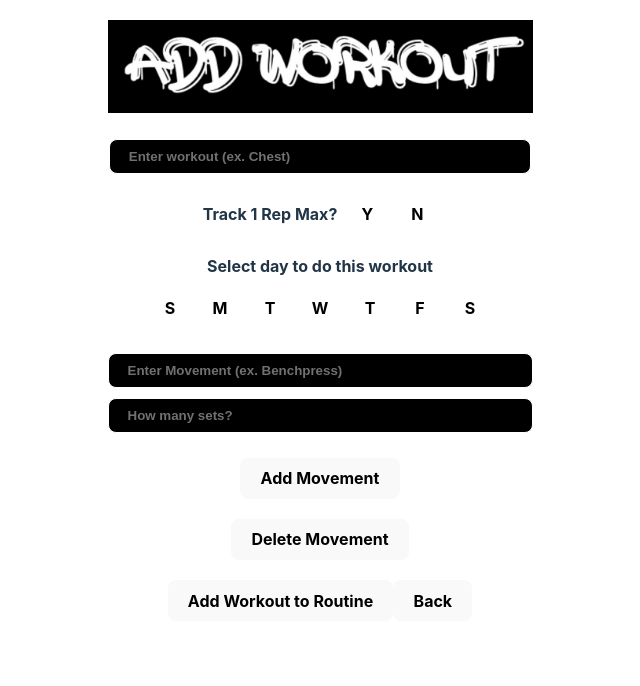
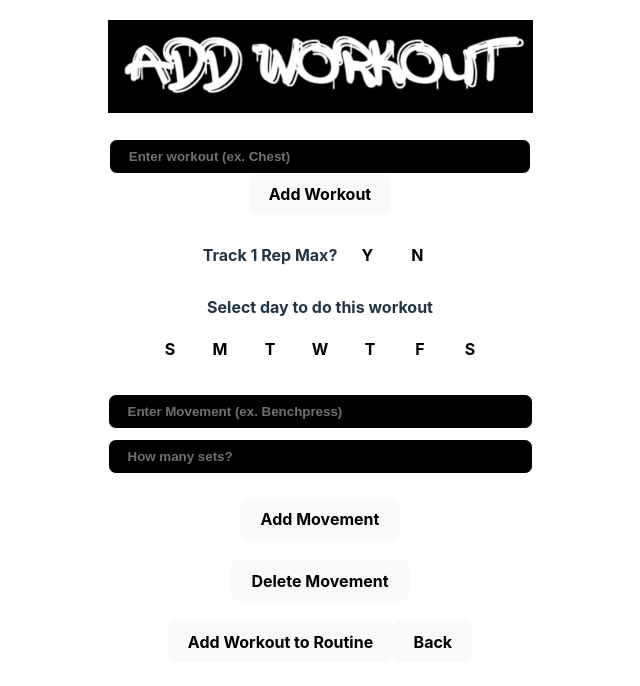
Before and after one commit to dm-1904/the-get-jacked-app, a React (Vite) app in the folder get-jacked-app/: page /add-workout in a window 1280 px wide. Shown: the top 686 px of the page, without its empty margins (320-960 px from the left). Built offline with nearby package versions, Linux system fonts and the light colour scheme.

Commit message:
workout posts to db.json, needs debugging

```diff
--- a/get-jacked-app/src/App.tsx
+++ b/get-jacked-app/src/App.tsx
@@ -1,5 +1,5 @@
 import "./App.css";
-import { BrowserRouter as Router, Route, Routes } from "react-router-dom";
+import { Route, Routes } from "react-router-dom";
 import { Login } from "./components/login";
 import { RegisterPage } from "./pages/RegisterPage";
 import { Dashboard } from "./pages/Dashboard";
@@ -9,12 +9,17 @@ import { AddWorkout } from "./pages/AddWorkout";
 import { TodaysWorkout } from "./pages/TodaysWorkout";
 import { WorkoutSummary } from "./pages/WorkoutSummary";
 import { WorkoutHistory } from "./pages/WorkoutHistory";
+import { BrowserRouter } from "react-router-dom";
+import { CreateUserPro } from "./context/CreateUser";
 
 function App() {
   const isLoggedIn = false; // Replace with actual login state
 
   return (
-    <Router>
+    <BrowserRouter
+      future={{ v7_startTransition: true, v7_relativeSplatPath: true }}
+    >
+      <CreateUserPro>
         <Routes>
           <Route
             path="/"
@@ -53,7 +58,8 @@ function App() {
             element={<WorkoutHistory />}
           />
         </Routes>
-    </Router>
+      </CreateUserPro>
+    </BrowserRouter>
   );
 }
 
--- a/get-jacked-app/src/components/AddWorkout/EnterWorkout.tsx
+++ b/get-jacked-app/src/components/AddWorkout/EnterWorkout.tsx
@@ -1,12 +1,33 @@
-import { createContext, useContext } from "react";
-import { CreateUser } from "../../context/CreateUser";
+import { useContext, useState } from "react";
+import { CreateWorkout } from "../../context/CreateWorkout";
 
-export type TWorkout = {
-  workout: string;
+export const EnterWorkout = () => {
+  const newWorkout = useContext(CreateWorkout);
+  const [inputWorkout, setInputWorkout] = useState("");
+
+  if (!newWorkout) {
+    throw new Error("newWorkout does not exist");
+  }
+  const { workout, setWorkout, postWorkout } = newWorkout;
+
+  const handleNewWorkout = async (e: React.FormEvent) => {
+    e.preventDefault();
+    setWorkout(inputWorkout);
+    await postWorkout(workout);
+    setInputWorkout("");
+  };
+  return (
+    <form
+      action="submit"
+      className="enter-workout-form"
+      onSubmit={handleNewWorkout}
+    >
+      <input
+        type="text"
+        className="enter-workout"
+        placeholder="Enter workout (ex. Chest)"
+      />
+      <button className="add-workout-button">Add Workout</button>
+    </form>
+  );
 };
-
-const CreateWorkout = createContext<TWorkout | undefined>(undefined);
-
-export const EnterWorkoutInput = () => {
-  const user = useContext(CreateUser);
-};
--- a/get-jacked-app/src/components/login.tsx
+++ b/get-jacked-app/src/components/login.tsx
@@ -23,13 +23,13 @@ export const Login = ({ isLoggedIn }: { isLoggedIn: boolean }) => {
       (u: { username: string; password: string }) =>
         u.username === inputUsername && u.password === inputPassword
     );
-    console.log(user);
+    // console.log(user);
 
     if (user) {
       setUsername(user.username);
       setPassword(user.password);
       setUserID(user.id);
-      console.log(user.id);
+      // console.log(user.id);
       // setID(user.id.toString());
       localStorage.setItem("user", JSON.stringify(user));
       // localStorage.setItem("count", user.lastCount.toString());
--- /dev/null
+++ b/get-jacked-app/src/context/CreateWorkout.tsx
@@ -0,0 +1,49 @@
+import { createContext, ReactNode, useContext, useState } from "react";
+import { CreateUser } from "./CreateUser";
+
+export type TWorkoutContex = {
+  workout: string;
+  setWorkout: (workout: string) => void;
+  postWorkout: (workout: string) => Promise<void>;
+};
+
+const CreateWorkout = createContext<TWorkoutContex | undefined>(undefined);
+
+const CreateWorkoutPro = ({ children }: { children: ReactNode }) => {
+  const [workout, setWorkout] = useState("");
+  // const [oneRep, setOneRep] = useState("");
+
+  const user = useContext(CreateUser);
+  if (!user) {
+    throw new Error("CreateWorkoutProvider user not found");
+  }
+  const { userID } = user;
+
+  const postWorkout = async (workout: string) => {
+    const newWorkout = { workout, userID };
+    return fetch("http://localhost:3000/workouts", {
+      method: "POST",
+      headers: {
+        "Content-Type": "application/json",
+      },
+      body: JSON.stringify(newWorkout),
+    })
+      .then((res) => {
+        if (!res.ok) {
+          throw new Error(`HTTP POST failed with status ${res.status}`);
+        }
+        return res.json();
+      })
+      .catch((error: Error) => {
+        throw new Error(`Posting to 'workouts' failed: ${error.message}`);
+      });
+  };
+
+  return (
+    <CreateWorkout.Provider value={{ workout, setWorkout, postWorkout }}>
+      {children}
+    </CreateWorkout.Provider>
+  );
+};
+
+export { CreateWorkout, CreateWorkoutPro };
--- a/get-jacked-app/src/main.tsx
+++ b/get-jacked-app/src/main.tsx
@@ -4,12 +4,15 @@ import "./index.css";
 import App from "./App.tsx";
 import { CreateUserPro } from "./context/CreateUser.tsx";
 import { Toaster } from "react-hot-toast";
+import { CreateWorkoutPro } from "./context/CreateWorkout.tsx";
 
 createRoot(document.getElementById("root")!).render(
   <StrictMode>
     <CreateUserPro>
-      <App />
-      <Toaster />
+      <CreateWorkoutPro>
+        <App />
+        <Toaster />
+      </CreateWorkoutPro>
     </CreateUserPro>
   </StrictMode>
 );
--- a/get-jacked-app/src/pages/AddWorkout.tsx
+++ b/get-jacked-app/src/pages/AddWorkout.tsx
@@ -1,4 +1,5 @@
 import { useNavigate } from "react-router-dom";
+import { EnterWorkout } from "../components/AddWorkout/EnterWorkout";
 
 export const AddWorkout = () => {
   const navigate = useNavigate();
@@ -19,12 +20,13 @@ export const AddWorkout = () => {
         src="/add-workout.jpeg"
         alt=""
       />
+      <EnterWorkout />
 
-      <input
+      {/* <input
         type="text"
         className="enter-workout"
         placeholder="Enter workout (ex. Chest)"
-      />
+      /> */}
       <div className="rep-box">
         <span>Track 1 Rep Max?</span>
         <input
```
Also changed, not shown: 1 other file (tests, documents, lock files or other folders). Lines whose indentation alone changed are shown as unchanged.
